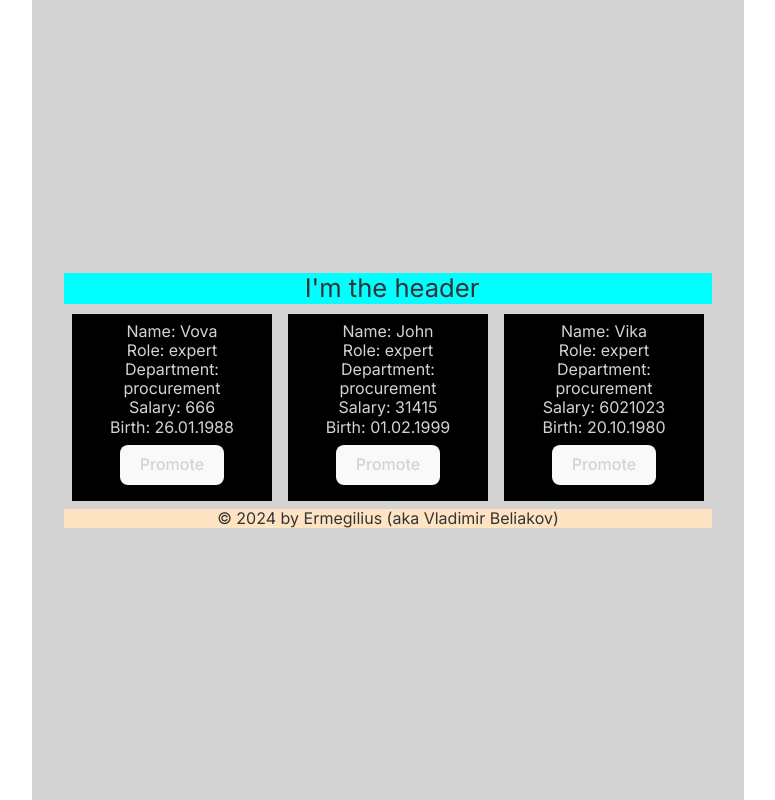
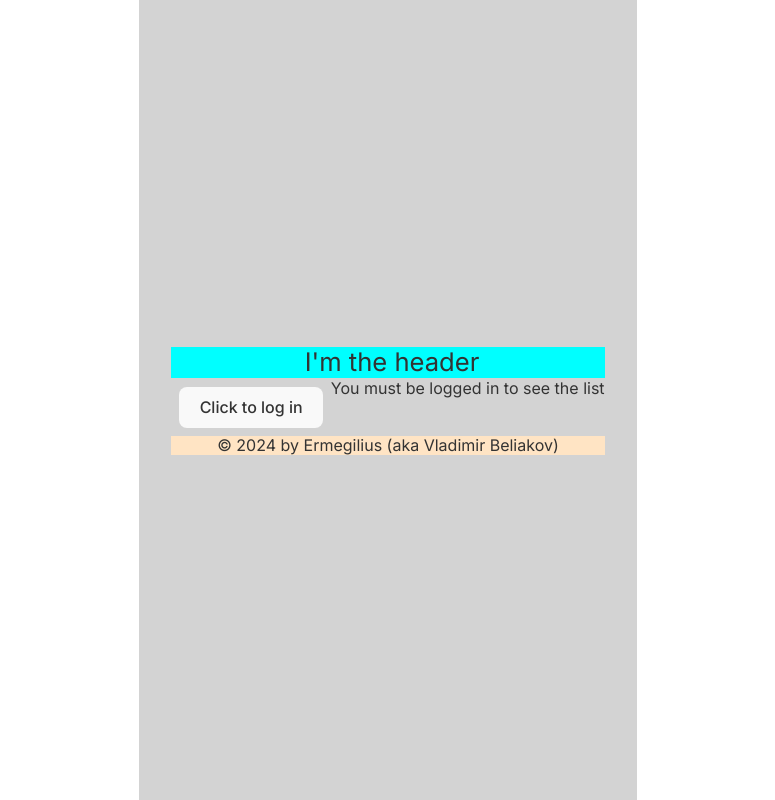
Before and after one commit to Ermegilius/reactOR, a React (Vite) app: page / in a window 1280 px wide. Shown: the whole page, without its empty margins (252-1027 px from the left). Built offline with nearby package versions, Linux system fonts and the light colour scheme.

Commit message:
fix: show the full list, change text of the  promote button

```diff
--- a/src/App.css
+++ b/src/App.css
@@ -4,3 +4,7 @@
   padding: 2rem;
   text-align: center;
 }
+
+.hidden{
+  display: none;
+}
--- a/src/App.jsx
+++ b/src/App.jsx
@@ -1,14 +1,24 @@
-import './App.css';
-import EmployeeList from './components/EmployeeList.jsx';
-import Header from './components/Header.jsx';
-import Footer from './components/Footer.jsx';
+import './App.css'
+import EmployeeList from './components/EmployeeList.jsx'
+import Header from './components/Header.jsx'
+import Footer from './components/Footer.jsx'
+import { useState } from 'react'
 
 function App() {
+
+  const [isLoggedIn, setLogIn] = useState(false);
+  const handleLogIn = () => {
+    setLogIn(!isLoggedIn);
+  }
+
   return (
     <>
       <Header/>
       <main>
-        <EmployeeList/>
+        <button onClick={handleLogIn}>
+          {isLoggedIn ? 'Click to log out' : 'Click to log in'}
+        </button>
+        {isLoggedIn ? <EmployeeList/> : <p>You must be logged in to see the list</p>}
       </main>
       <Footer/>
     </>
--- a/src/components/EmployeeCard.jsx
+++ b/src/components/EmployeeCard.jsx
@@ -1,5 +1,5 @@
-import './EmployeeCard.css';
-import {useState} from 'react';
+import './EmployeeCard.css'
+import {useState} from 'react'
 
 function EmployeeCard(props) {
   const [role, setRole] = useState(props.initRole);
@@ -7,7 +7,7 @@ function EmployeeCard(props) {
   const clickHandler = () => {
       if (role === props.initRole) {
         setRole("team lead");
-        } else if (role ==="team lead") {
+      } else if (role === "team lead") {
         setRole(props.initRole);
       }
   }
@@ -15,13 +15,18 @@ function EmployeeCard(props) {
   return (
     <div className="card">
       <p>Name: {props.name}</p>
-        <p>Role: {role}</p>
+      <p>Role:<span className='hidden'>⭐</span>{role}</p>
       <p>Department: {props.department}</p>
       <p>Salary: {props.salary}</p>
       <p>Birth: {props.birth}</p>
-        <button onClick={clickHandler}>Promote</button>
+      <p>Location: {props.location}</p>
+      {(role === props.initRole) ?
+      (<button onClick={clickHandler}>Promote to Team Lead</button>)
+      :
+      (<button onClick={clickHandler}>Demote from Team Lead</button>)
+      }
     </div>
-    )
+  );
 }
 
 export default EmployeeCard;
--- a/src/components/EmployeeList.jsx
+++ b/src/components/EmployeeList.jsx
@@ -1,15 +1,22 @@
-import EmployeeCard from './EmployeeCard.jsx';
+import EmployeeCard from './EmployeeCard.jsx'
 import './EmployeeList.css'
-import './Employees.jsx'
+import employees from '../data/employeesData.js'
 
 function EmployeeList() {
     return (
-        <>
-            <EmployeeCard name="Vova" initRole="expert" department="procurement" salary = "666" birth = "26.01.1988" />
-            <EmployeeCard name="John" initRole="expert" department="procurement" salary = "31415" birth = "01.02.1999"/>
-            <EmployeeCard name="Vika" initRole="expert" department="procurement" salary = "6021023" birth = "20.10.1980"/>
-        </>
-    );
+        employees.map((elem)=>{
+            return(
+                <EmployeeCard key={elem.id}{...elem}/>//we are spreading it through all props. So we don't need to list it like that:
+                // name={elem.name}
+                // initRole={elem.initRole}
+                // department={elem.department}
+                // startDate={elem.startDate}
+                // location={elem.location}
+                // salary={elem.salary}
+                // birth={elem.birth}
+            );
+        })
+    )
 }
 
 export default EmployeeList;
--- a/src/components/Employees.jsx
+++ b/src/data/employeesData.js
@@ -2,7 +2,7 @@ const employees = [
     {
         id: 1,
         name: "Vova",
-        role: "expert",
+        initRole: "expert",
         department: "Marketing",
         startDate: "1988-01-01",
         location: "Espoo",
@@ -12,7 +12,7 @@ const employees = [
     {
         id: 2,
         name: "Anna",
-        role: "specialist",
+        initRole: "specialist",
         department: "Human Resources",
         startDate: "2010-05-15",
         location: "Helsinki",
@@ -22,7 +22,7 @@ const employees = [
     {
         id: 3,
         name: "John",
-        role: "developer",
+        initRole: "developer",
         department: "IT",
         startDate: "2015-09-01",
         location: "Espoo",
@@ -32,7 +32,7 @@ const employees = [
     {
         id: 4,
         name: "Emma",
-        role: "designer",
+        initRole: "designer",
         department: "Marketing",
         startDate: "2018-11-12",
         location: "Tampere",
@@ -42,7 +42,7 @@ const employees = [
     {
         id: 5,
         name: "Michael",
-        role: "analyst",
+        initRole: "analyst",
         department: "Marketing",
         startDate: "2012-03-08",
         location: "Turku",
@@ -52,7 +52,7 @@ const employees = [
     {
         id: 6,
         name: "Sophia",
-        role: "HR specialist",
+        initRole: "HR specialist",
         department: "Human Resources",
         startDate: "2016-07-22",
         location: "Vantaa",
@@ -62,7 +62,7 @@ const employees = [
     {
         id: 7,
         name: "James",
-        role: "sales representative",
+        initRole: "sales representative",
         department: "Marketing",
         startDate: "2019-10-01",
         location: "Espoo",
@@ -72,7 +72,7 @@ const employees = [
     {
         id: 8,
         name: "Linda",
-        role: "content writer",
+        initRole: "content writer",
         department: "Marketing",
         startDate: "2014-02-15",
         location: "Helsinki",
@@ -82,7 +82,7 @@ const employees = [
     {
         id: 9,
         name: "Robert",
-        role: "developer",
+        initRole: "developer",
         department: "IT",
         startDate: "2013-06-10",
         location: "Espoo",
@@ -92,7 +92,7 @@ const employees = [
     {
         id: 10,
         name: "Olivia",
-        role: "junior developer",
+        initRole: "junior developer",
         department: "IT",
         startDate: "2024-08-03",
         location: "Tampere",
```
Lines whose indentation alone changed are shown as unchanged.
